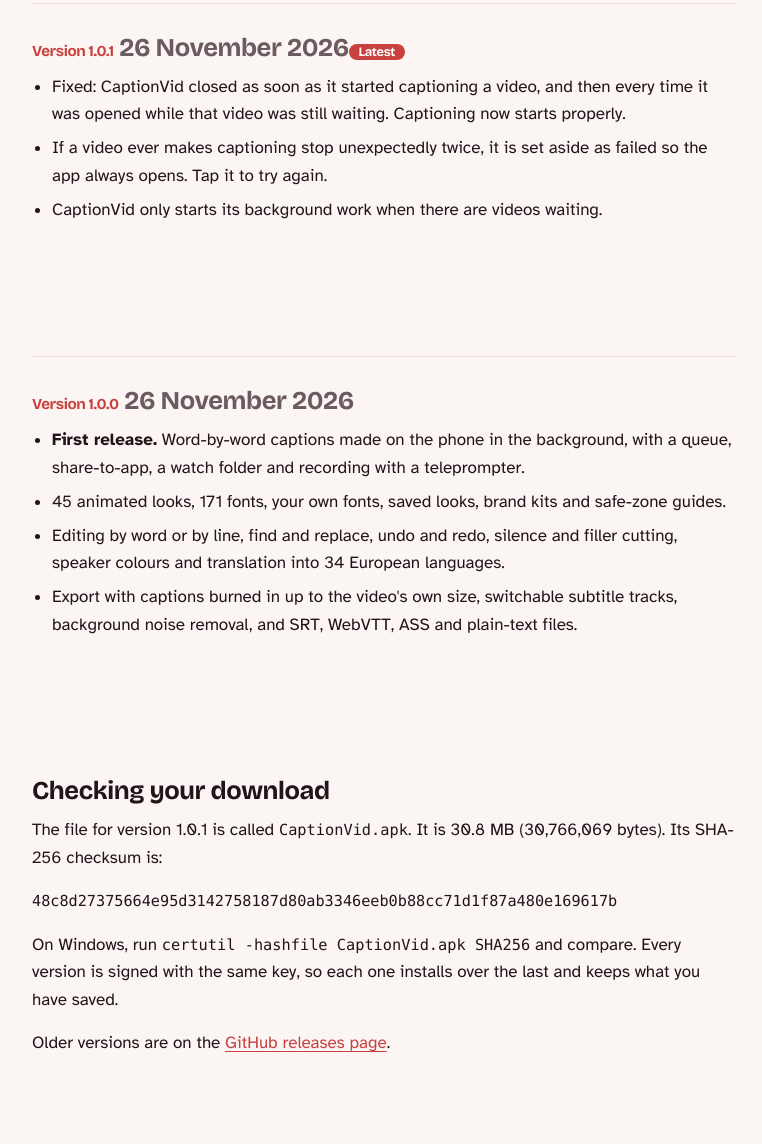
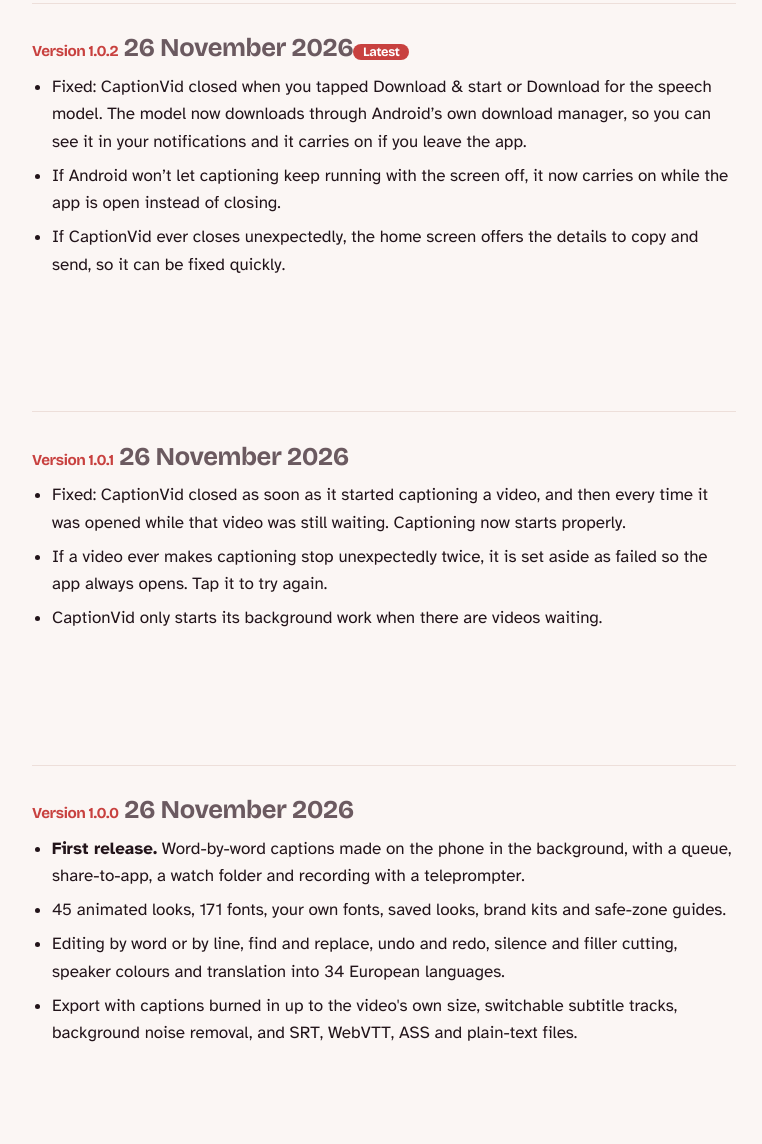
Before and after one commit to CustomGPTer/captionvid, a plain HTML site: page releases.html in a window 1280 px wide. Shown: the part 275-1419 px from the top of the page, without its empty margins (32-794 px from the left). Drawn offline with Linux system fonts and the light colour scheme.

Commit message:
CaptionVid 1.0.2

```diff
--- a/releases.html
+++ b/releases.html
@@ -43,11 +43,12 @@
 <div class="measure">
 <h1>Release notes</h1>
 <p class="lede">What changed in each version of CaptionVid. The newest is at the top.</p>
-<section class="release" id="v1.0.1"><h2><span class="ver">Version 1.0.1</span> <span class="when">26 November 2026</span><span class="tag">Latest</span></h2><ul><li>Fixed: CaptionVid closed as soon as it started captioning a video, and then every time it was opened while that video was still waiting. Captioning now starts properly.</li><li>If a video ever makes captioning stop unexpectedly twice, it is set aside as failed so the app always opens. Tap it to try again.</li><li>CaptionVid only starts its background work when there are videos waiting.</li></ul></section>
+<section class="release" id="v1.0.2"><h2><span class="ver">Version 1.0.2</span> <span class="when">26 November 2026</span><span class="tag">Latest</span></h2><ul><li>Fixed: CaptionVid closed when you tapped Download &amp; start or Download for the speech model. The model now downloads through Android&rsquo;s own download manager, so you can see it in your notifications and it carries on if you leave the app.</li><li>If Android won&rsquo;t let captioning keep running with the screen off, it now carries on while the app is open instead of closing.</li><li>If CaptionVid ever closes unexpectedly, the home screen offers the details to copy and send, so it can be fixed quickly.</li></ul></section>
+<section class="release" id="v1.0.1"><h2><span class="ver">Version 1.0.1</span> <span class="when">26 November 2026</span></h2><ul><li>Fixed: CaptionVid closed as soon as it started captioning a video, and then every time it was opened while that video was still waiting. Captioning now starts properly.</li><li>If a video ever makes captioning stop unexpectedly twice, it is set aside as failed so the app always opens. Tap it to try again.</li><li>CaptionVid only starts its background work when there are videos waiting.</li></ul></section>
 <section class="release" id="v1.0.0"><h2><span class="ver">Version 1.0.0</span> <span class="when">26 November 2026</span></h2><ul><li><b>First release.</b> Word-by-word captions made on the phone in the background, with a queue, share-to-app, a watch folder and recording with a teleprompter.</li><li>45 animated looks, 171 fonts, your own fonts, saved looks, brand kits and safe-zone guides.</li><li>Editing by word or by line, find and replace, undo and redo, silence and filler cutting, speaker colours and translation into 34 European languages.</li><li>Export with captions burned in up to the video's own size, switchable subtitle tracks, background noise removal, and SRT, WebVTT, ASS and plain-text files.</li></ul></section>
 <h2 id="checking">Checking your download</h2>
-<p>The file for version 1.0.1 is called <code>CaptionVid.apk</code>. It is 30.8 MB (30,766,069 bytes). Its SHA-256 checksum is:</p>
-<p><code class="sum">48c8d27375664e95d3142758187d80ab3346eeb0b88cc71d1f87a480e169617b</code></p>
+<p>The file for version 1.0.2 is called <code>CaptionVid.apk</code>. It is 30.8 MB (30,772,617 bytes). Its SHA-256 checksum is:</p>
+<p><code class="sum">4d32d2fc6b46115b0fbcbaf4faa64a9c817bd2ea2d31360d45edd9b53acea973</code></p>
 <p>On Windows, run <code>certutil -hashfile CaptionVid.apk SHA256</code> and compare. Every version is signed with the same key, so each one installs over the last and keeps what you have saved.</p>
 <p>Older versions are on the <a href="https://github.com/CustomGPTer/captionvid/releases">GitHub releases page</a>.</p>
 </div>
```
Also changed, not shown: index.html (+3 -3 lines).
